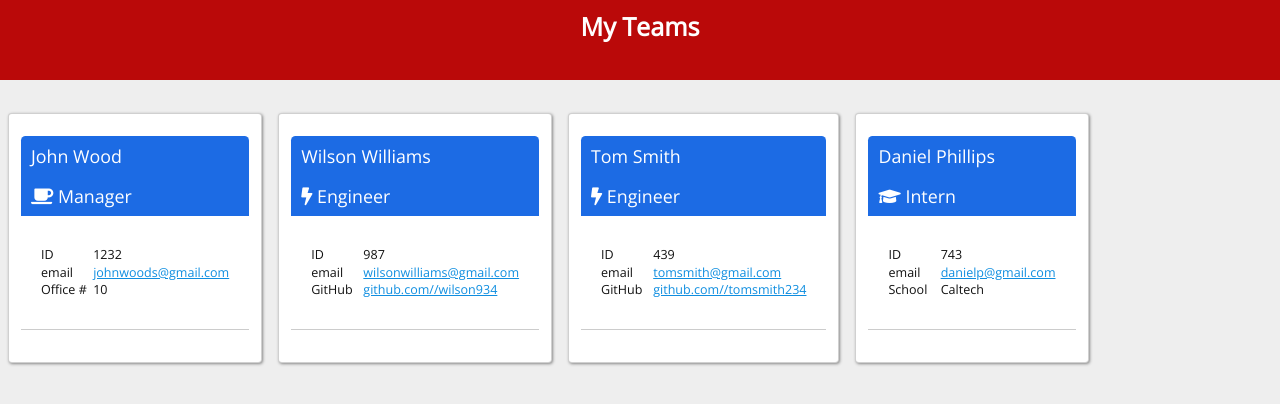
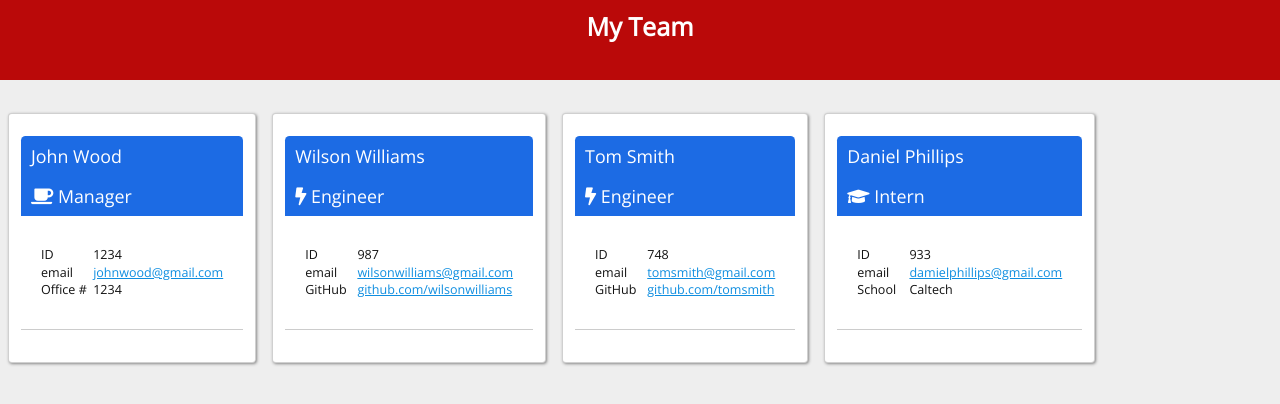
Before and after one commit to giannifontanot/homework-unit-test, a website: page dist/myTeam.html in a window 1280 px wide. Drawn offline with nearby package versions, Linux system fonts and the light colour scheme.

Commit message:
File generated when recording the video.

```diff
--- a/dist/myTeam.html
+++ b/dist/myTeam.html
@@ -15,16 +15,16 @@
                                 <title>Document</title>
                             </head>
                             <body style="background-color: #eee;">
-                             <h1 class="danger spacer-xl text-center mt-0 bold"><br>My Teams</h1>
+                             <h1 class="danger spacer-xl text-center mt-0 bold"><br>My Team</h1>
                              <div class="flex-grid">
                             <div class="panel m-sm" style="box-shadow: 1px 1px 3px #888888;background-color: white;">
             <div class="panel-header text-left primary">
                 <h4>John Wood<br><i class="fa fa-coffee" aria-hidden="true"></i>
                 Manager</h4></div>
             <div class="panel-body">
-                <div style="white-space:pre">ID&#9;&#9;1232</div>
-                <div style="white-space:pre">email&#9;<a href="mailto:johnwood@gmail.com">johnwoods@gmail.com</a></div>
-                <div style="white-space:pre">Office #&#9;10</div>
+                <div style="white-space:pre">ID&#9;&#9;1234</div>
+                <div style="white-space:pre">email&#9;<a href="mailto:johnwood@gmail.com">johnwood@gmail.com</a></div>
+                <div style="white-space:pre">Office #&#9;1234</div>
             </div>
             <div class="line spacer-xs">
             </div></div><div class="panel m-sm" style="box-shadow: 1px 1px 3px #888888;background-color: white;">
@@ -34,7 +34,7 @@
             <div class="panel-body">
                 <div style="white-space:pre">ID&#9;&#9;987</div>
                 <div style="white-space:pre">email&#9;<a href="mailto:wilsonwilliams@gmail.com">wilsonwilliams@gmail.com</a></div>
-                <div style="white-space:pre">GitHub&#9;<a href='http:////github.com/wilson934'>github.com//wilson934</a></div>
+                <div style="white-space:pre">GitHub&#9;<a href='http:////github.com//wilsonwilliams'>github.com/wilsonwilliams</a></div>
             </div>
             <div class="line spacer-xs">
             </div></div><div class="panel m-sm" style="box-shadow: 1px 1px 3px #888888;background-color: white;">
@@ -42,9 +42,9 @@
                 <h4>Tom Smith<br><i class="fa fa-bolt" aria-hidden ="true"></i>
                 Engineer</h4></div>
             <div class="panel-body">
-                <div style="white-space:pre">ID&#9;&#9;439</div>
+                <div style="white-space:pre">ID&#9;&#9;748</div>
                 <div style="white-space:pre">email&#9;<a href="mailto:tomsmith@gmail.com">tomsmith@gmail.com</a></div>
-                <div style="white-space:pre">GitHub&#9;<a href='http:////github.com/tomsmith234'>github.com//tomsmith234</a></div>
+                <div style="white-space:pre">GitHub&#9;<a href='http:////github.com//tomsmith'>github.com/tomsmith</a></div>
             </div>
             <div class="line spacer-xs">
             </div></div><div class="panel m-sm" style="box-shadow: 1px 1px 3px #888888;background-color: white;">
@@ -52,8 +52,8 @@
                 <h4>Daniel Phillips<br><i class="fa fa-graduation-cap" aria-hidden="true"></i>
                 Intern</h4></div>
             <div class="panel-body">
-                <div style="white-space:pre">ID&#9;&#9;743</div>
-                <div style="white-space:pre">email&#9;<a href="mailto:danielp@gmail.com">danielp@gmail.com</a></div>
+                <div style="white-space:pre">ID&#9;&#9;933</div>
+                <div style="white-space:pre">email&#9;<a href="mailto:damielphillips@gmail.com">damielphillips@gmail.com</a></div>
                 <div style="white-space:pre">School&#9;Caltech</div>
             </div>
             <div class="line spacer-xs">
```
